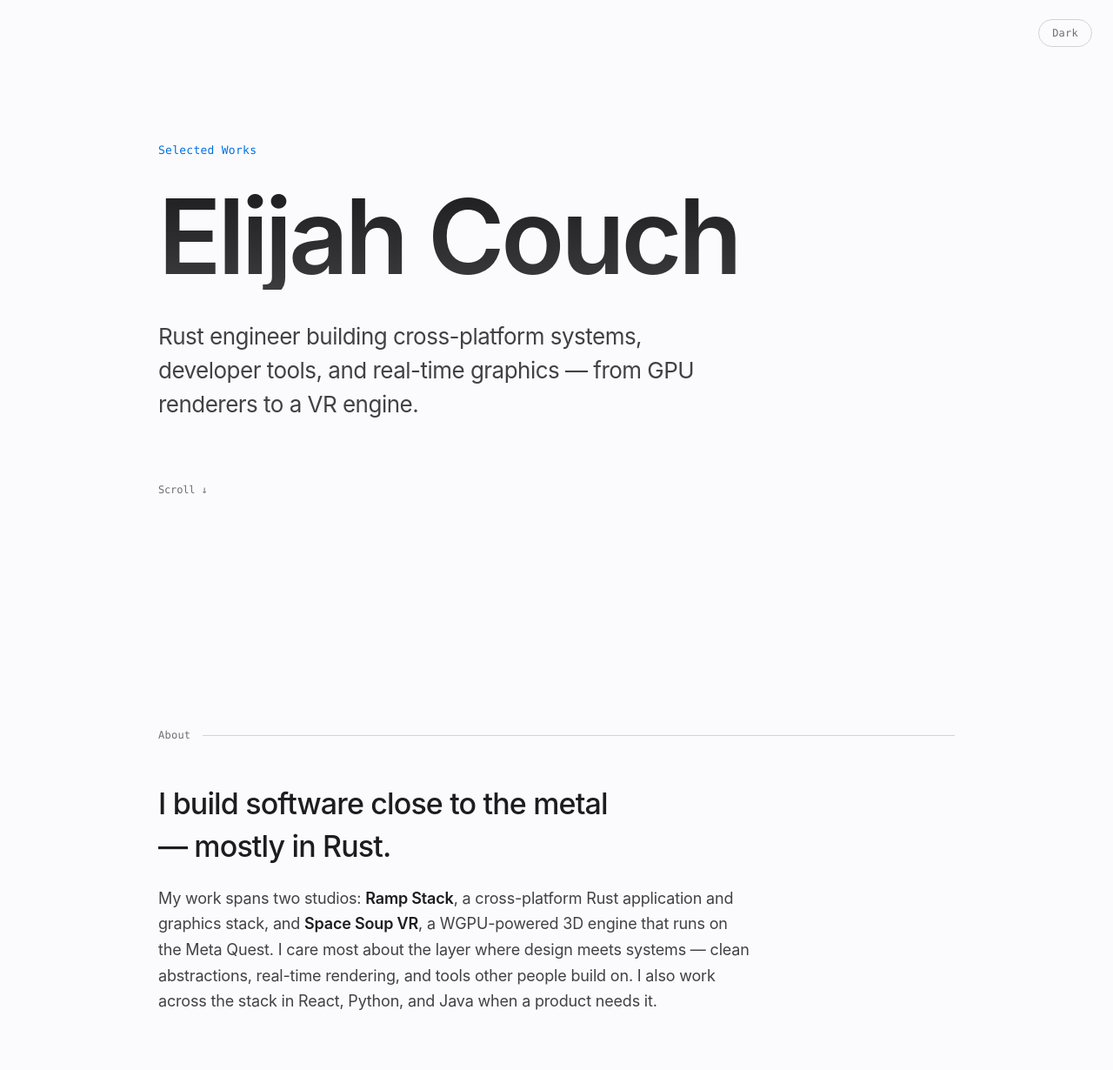
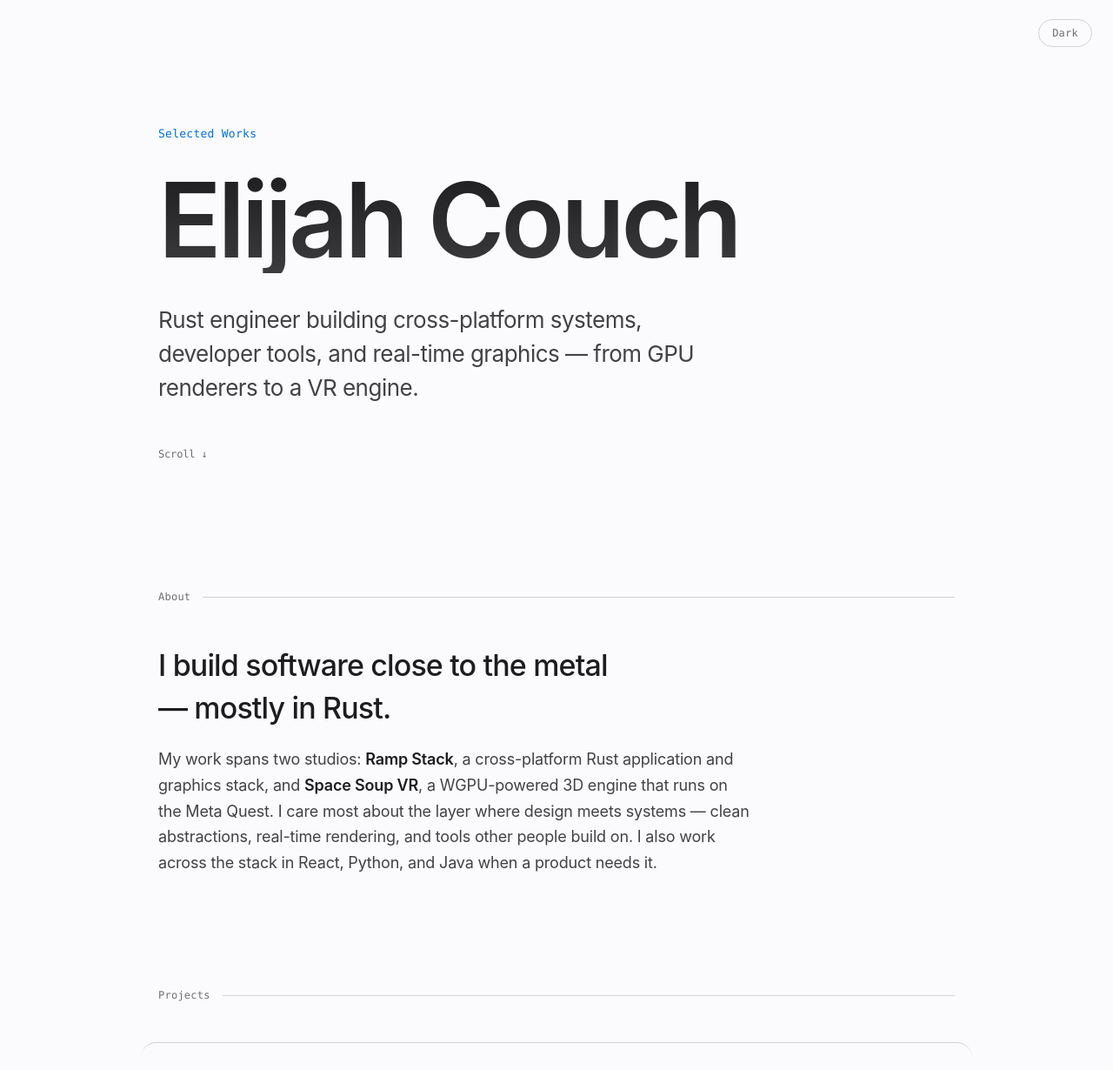
Before and after one commit to ElijahNCouch/ElijahNCouch.github.io, a plain HTML site: page index.html in a window 1280 px wide. Shown: the top 1230 px of the page at 87% size. Drawn offline with Linux system fonts and the light colour scheme.

Commit message:
Tighten hero and section spacing

```diff
--- a/index.html
+++ b/index.html
@@ -58,7 +58,7 @@
   .label .rule{flex:1;height:1px;background:var(--line)}
 
   /* HERO */
-  header.hero{min-height:92vh;display:flex;flex-direction:column;justify-content:center}
+  header.hero{display:flex;flex-direction:column;justify-content:center;padding:18vh 0 10vh}
   .hero .eyebrow{font-family:var(--mono);font-size:13px;letter-spacing:.02em;color:var(--accent);margin-bottom:26px}
   .hero h1{
     font-weight:600;line-height:1.03;letter-spacing:-.035em;
@@ -67,11 +67,11 @@
     -webkit-background-clip:text;background-clip:text;color:transparent;
   }
   .hero .tag{margin-top:34px;max-width:40ch;font-size:clamp(20px,2.6vw,26px);color:var(--ink-soft);line-height:1.5;font-weight:400;letter-spacing:-.02em}
-  .scrollcue{margin-top:70px;font-family:var(--mono);font-size:12px;color:var(--muted)}
+  .scrollcue{margin-top:48px;font-family:var(--mono);font-size:12px;color:var(--muted)}
   .scrollcue span{display:inline-block;animation:drift 2.4s ease-in-out infinite}
   @keyframes drift{0%,100%{transform:translateY(0)}50%{transform:translateY(5px)}}
 
-  section{padding:100px 0}
+  section{padding:64px 0}
 
   /* ABOUT */
   .about p{font-size:clamp(24px,3.4vw,34px);font-weight:500;line-height:1.45;letter-spacing:-.025em;color:var(--ink);max-width:24ch}
```
